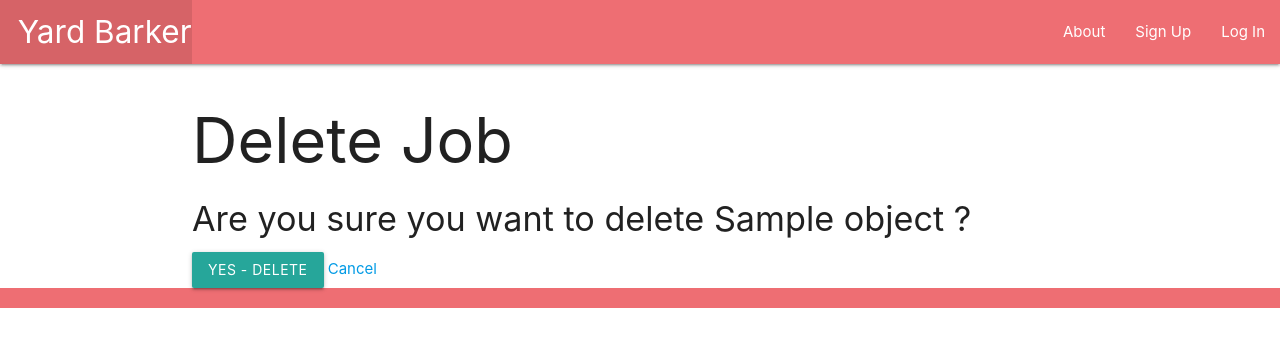
After one commit to akrauss419/yardbarker, a Django app: template main_app/templates/main_app/job_confirm_delete.html in a window 1280 px wide. The commit adds this page. Shown: the top 347 px of the page. Run offline with Django 4.2, Linux system fonts and the light colour scheme; the template is opened without the code that fills it: most values are stand-ins (such as "Sample title", 1, 10 or a date in 2020); data that the repository does not hold is empty.

Commit message:
job edit & delete functionality

```diff
--- a/main_app/templates/jobs/detail.html
+++ b/main_app/templates/jobs/detail.html
@@ -20,6 +20,10 @@
           <p>Contractor: {{ contractor }}</p>
         {% endfor %}
       </div>
+      <div class="card-action">
+        <a href="{% url 'jobs_update' job.id %}">Edit</a>
+        <a href="{% url 'jobs_delete' job.id %}">Delete</a>
+      </div>
     </div>
   </div>
 </div>
--- /dev/null
+++ b/main_app/templates/main_app/job_confirm_delete.html
@@ -0,0 +1,13 @@
+{% extends 'base.html' %}
+
+{% block content %}
+  <h1>Delete Job</h1>
+
+  <h4>Are you sure you want to delete {{ object.name }} ?</h4>
+
+  <form action="" method="POST">
+    {% csrf_token %}
+    <input type="submit" value="Yes - DELETE" class="btn">
+    <a href="{% url 'detail' job.id %}">Cancel</a>
+  </form>
+{% endblock %}
--- a/main_app/urls.py
+++ b/main_app/urls.py
@@ -8,5 +8,7 @@ urlpatterns = [
   path('jobs/', views.jobs_index, name='index'),
   path('jobs/<int:job_id>/', views.jobs_detail, name='detail'),
   path('jobs/create/', views.JobCreate.as_view(), name='jobs_create'),
+  path('jobs/<int:pk>/update', views.JobUpdate.as_view(), name='jobs_update'),
+  path('jobs/<int:pk>/delete', views.JobDelete.as_view(), name='jobs_delete'),
   path('accounts/signup/', views.signup, name='signup'),
 ]
```
Also changed, not shown: main_app/models.py (+51 -51 lines), main_app/views.py (+9 -1 lines).
